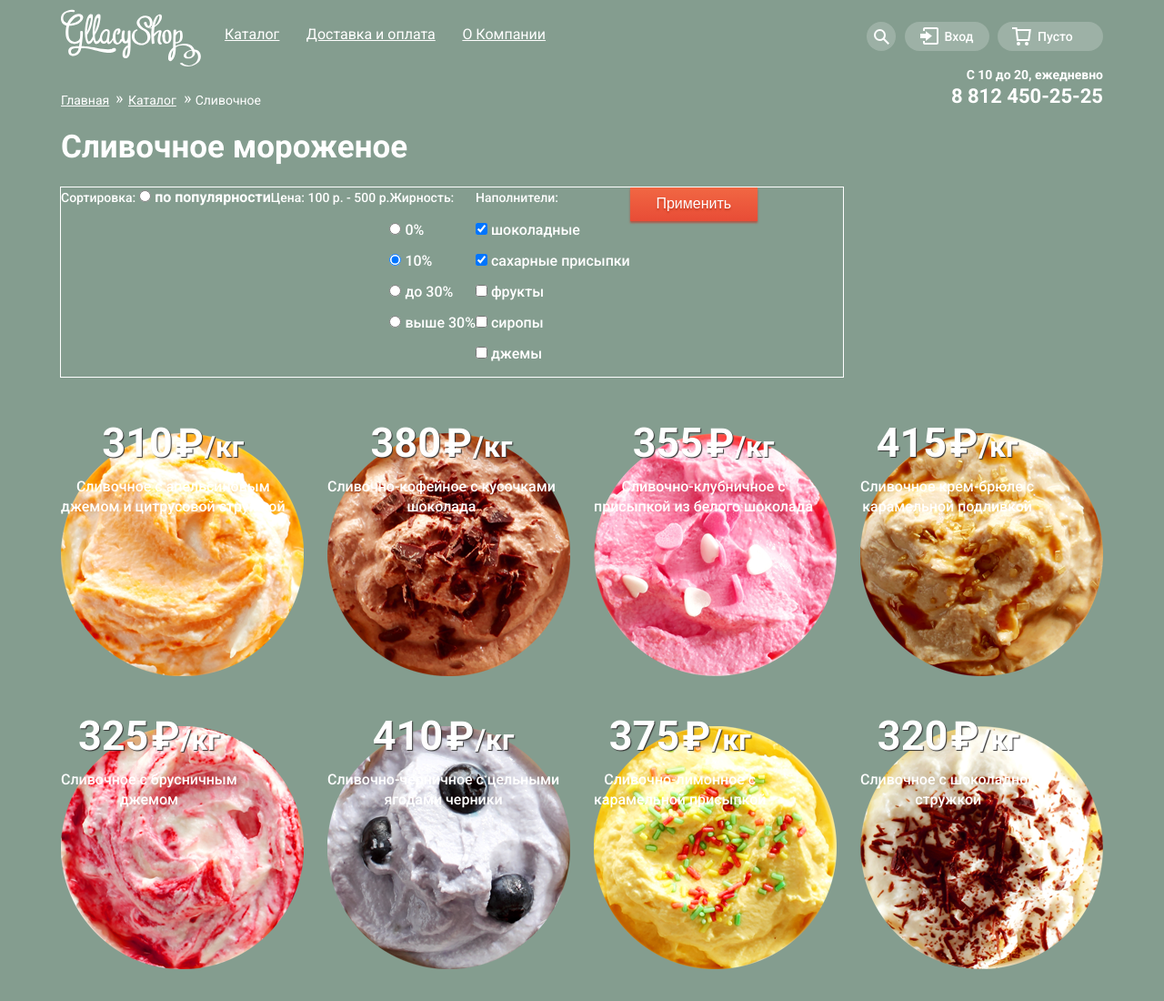
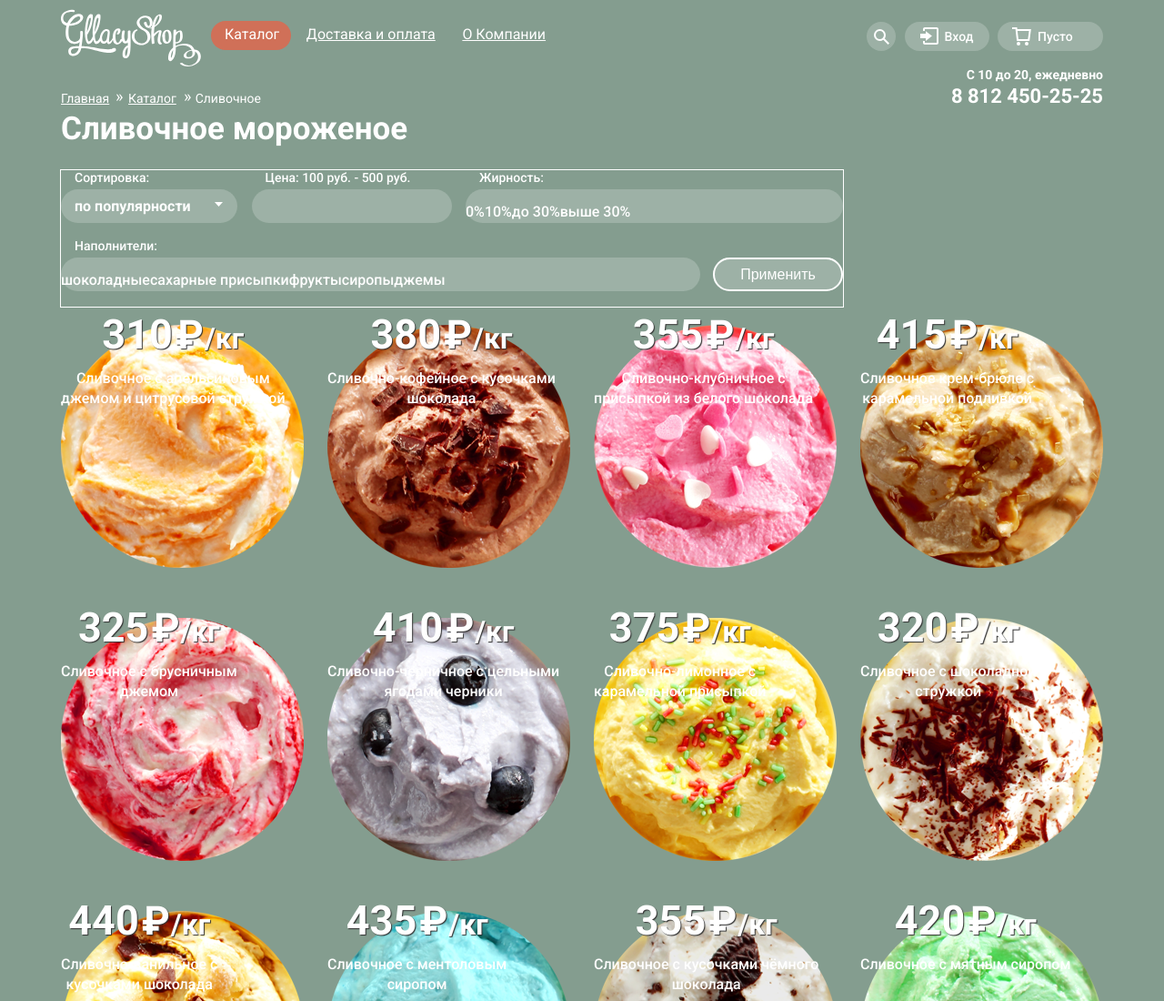
Before and after one commit to Sadchikhina/gllacy, a plain HTML site: page catalog.html in a window 1280 px wide. Shown: the top 1100 px of the page at 91% size. Drawn offline with Linux system fonts and the light colour scheme.

Commit message:
filters in progress

```diff
--- a/catalog.html
+++ b/catalog.html
@@ -15,7 +15,7 @@
       <nav class="main-navigation">
         <img class="main-navigation-logo" src="img/logo.svg" alt="Логотип" width="154px" height="64px">
         <ul class="cite-navigation">
-          <li class="menu-catalog"><a href="catalog.html">Каталог</a>
+          <li class="menu-catalog on-catalog"><a href="catalog.html">Каталог</a>
             <ul class="catalog-list">
               <li class="new-items"><a href="#"><b>Новинки</b></a></li>
               <li class="cream-items"><a href="#">Сливочное</a></li>
@@ -24,8 +24,8 @@
               <li class="melorin-items"><a href="#">Мелорин</a></li>
             </ul>
           </li>
-          <li>Доставка и оплата</li>
-          <li>О Компании</li>
+          <li class="delivery">Доставка и оплата</li>
+          <li class="about-company">О Компании</li>
         </ul>
         <ul class="user-navigation">
           <li class="search">
@@ -73,13 +73,16 @@
             <label for="popularity">по популярности</label>
           </div>
           <div class="price">
-            <label class="filter-label">Цена: 100 р. - 500 р.</label>
-            <div class="range-line" tabindex="0"></div>
+            <label class="filter-label">Цена: 100 руб. - 500 руб.</label>
+            <div class="price-slider">
+              <div class="range-line"></div>
               <div class="left-handle" tabindex="0"></div>
               <div class="right-handle" tabindex="0"></div>
             </div>
+          </div>
           <div class="fatness">
             <label class="filter-label">Жирность:</label>
+            <div class="fatness-wrapper">
               <p>
                 <input type="radio" name="fatness-sort" id="zero-fat" value="0%">
                 <label for="zero-fat">0%</label>
@@ -97,8 +100,10 @@
                 <label for="zero-fat">выше 30%</label>
               </p>
             </div>
+          </div>
           <div class="fillers">
             <label class="filter-label">Наполнители:</label>
+            <div class="fillers-wrapper">
               <p>
                 <input type="checkbox" name="chocolate-fill" id="chocolate" checked>
                 <label for="chocolate">шоколадные</label>
@@ -120,7 +125,11 @@
                 <label for="jam">джемы</label>
               </p>
             </div>
+          </div>
+          <div class="button-wrapper">
+            <label class="filter-label">a</label>
             <button class="filter-button" type="submit" name="apply">Применить</button>
+          </div>
         </form>
       </section>
       <section class="catalog">
--- a/css/style.css
+++ b/css/style.css
@@ -39,7 +39,6 @@ body {
 .bonus-button,
 .send-button,
 .feedback-button,
-.filter-button,
 .enter-button,
 .modal-window-button {
   background: linear-gradient(to bottom, #f16743, #e84c36);
@@ -99,12 +98,16 @@ body {
   box-sizing: border-box;
   position: relative;
   cursor: pointer;
-  text-decoration: underline;
   height: 32px;
   border-radius: 50px;
   padding-left: 15px;
   padding-right: 13px;
   padding-top: 6px;
+}
+
+.delivery,
+.about-company {
+  text-decoration: underline;
 }
 
 .cite-navigation > li:hover {
@@ -846,7 +849,18 @@ input[name="sub-email"] {
 
 .catalog-main-header {
   display: flex;
+  height: 42px;
   justify-content: space-between;
+  margin-bottom: 5px;
+}
+
+.on-catalog {
+  background-color: #d07058;
+  text-decoration: none;
+}
+
+.on-catalog a {
+  text-decoration: none;
 }
 
 .breadscrumbs-menu {
@@ -902,16 +916,20 @@ input[name="sub-email"] {
 .catalog-main h1 {
   font-size: 35px;
   line-height: 41px;
+  margin: 0;
+  margin-bottom: 25px;
 }
 
 .filters {
-  width: 860px;
-  height: 130px;
-  margin-bottom: 140px;
+  margin-bottom: 20px;
 }
 
 .filter {
   display: flex;
+  width: 860px;
+  height: 150px;
+  flex-wrap: wrap;
+  justify-content: space-between;
   outline: 1px solid #fff;
 }
 
@@ -919,6 +937,8 @@ input[name="sub-email"] {
   font-size: 14px;
   line-height: 16px;
   font-weight: 500;
+  margin-left: 15px;
+  margin-bottom: 5px;
 }
 
 .filters p {
@@ -926,11 +946,85 @@ input[name="sub-email"] {
   font-weight: 500;
 }
 
+.popularity,
+.price,
+.fatness,
+.fillers,
+.button-wrapper {
+  display: flex;
+  flex-direction: column;
+}
+
+input[name="popularity-sort"],
+input[name="fatness-sort"],
+.fillers input[type="checkbox"]
+ {
+  display: none;
+}
+
+input[name="popularity-sort"] + label {
+  box-sizing: border-box;
+  position: relative;
+  width: 194px;
+  height: 37px;
+  border-radius: 50px;
+  background-color: rgba(255, 255, 255, 0.2);
+  padding-top: 8px;
+  padding-left: 15px;
+}
+
+input[name="popularity-sort"] + label::after {
+  content: "";
+  position: absolute;
+  width: 10px;
+  height: 10px;
+  background-image: url("../img/select-arrow.svg");
+  background-repeat: no-repeat;
+  top: 14px;
+  right: 15px;
+}
+
+.price-slider {
+  box-sizing: border-box;
+  width: 220px;
+  height: 37px;
+  border-radius: 50px;
+  background-color: rgba(255, 255, 255, 0.2);
+}
+
+.fatness-wrapper {
+  box-sizing: border-box;
+  display: flex;
+  width: 415px;
+  height: 37px;
+  border-radius: 50px;
+  background-color: rgba(255, 255, 255, 0.2);
+}
+
+.fillers-wrapper {
+  box-sizing: border-box;
+  display: flex;
+  width: 703px;
+  height: 37px;
+  border-radius: 50px;
+  background-color: rgba(255, 255, 255, 0.2);
+}
+
+.button-wrapper label {
+  visibility: hidden;
+}
+
 .filter-button {
-  width: 140px;
+  box-sizing: border-box;
+  width: 143px;
   height: 37px;
   line-height: 18px;
   font-weight: 500;
+  color: #ffffff;
+  background-color: rgba(255, 255, 255, 0.2);
+  border: 2px solid #ffffff;
+  border-radius: 50px;
+  cursor: pointer;
 }
 
 .catalog {
```
Also changed, not shown: index.html (+2 -2 lines). Lines whose indentation alone changed are shown as unchanged.
